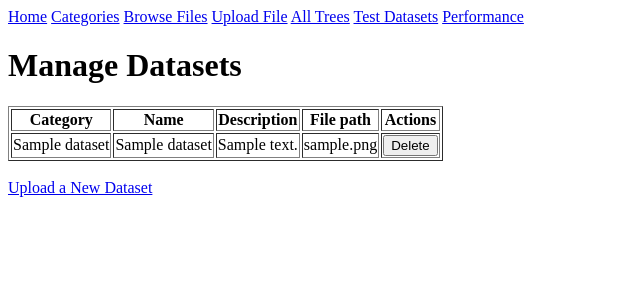
After one commit to mart-r/medcatmlflow, a Flask app: page /manage_datasets in a window 1280 px wide. The commit adds this page. Shown: the top 300 px of the page, without its empty margins (0-640 px from the left). Run offline with Flask 3, Linux system fonts and the light colour scheme; tables that the repository leaves empty hold one stand-in row (values such as "Sample post"); parts of the project's set-up code (start-up, migrations or seed data) failed here and were passed over.

Commit message:
CU-8692w9fzg: Add test datasets and performance pages

```diff
--- a/src/app/app.py
+++ b/src/app/app.py
@@ -11,6 +11,7 @@ from .main.utils import setup_logging
 # blueprints
 from .main.views import main_bp
 from .modelmanage.views import models_bp
+from .performance.views import perf_bp
 
 # setup logging for root logger
 logger = logging.getLogger()
@@ -27,6 +28,7 @@ try:
 
     app.register_blueprint(main_bp)
     app.register_blueprint(models_bp)
+    app.register_blueprint(perf_bp)
 except Exception as e:
     logger.error("Problem starting app", exc_info=e)
 
--- /dev/null
+++ b/src/app/performance/datasets.py
@@ -0,0 +1,64 @@
+from typing import Callable, Optional
+import os
+
+import logging
+
+from ..main.envs import STORAGE_PATH
+from ..main.models import db as flask_db, TestDataset
+
+DATASET_PATH = os.path.join(STORAGE_PATH, "test_datasets")
+
+logger = logging.getLogger(__name__)
+
+
+def get_test_datasets() -> list[tuple[str, str, str, str]]:
+    datasets: list[TestDataset] = TestDataset.query.all()
+    return [(ds.category_name, ds.name, ds.description, ds.file_path)
+            for ds in datasets]
+
+
+def _get_ds_file(ds_name: str) -> str:
+    return os.path.join(DATASET_PATH, ds_name)
+
+
+def upload_test_dataset(
+    file_saver: Callable[[str], None],
+    category_name: str,
+    ds_name: str,
+    ds_description: str,
+    overwrite: bool,
+) -> Optional[str]:
+    # Save the uploaded file to the desired location
+    file_path = _get_ds_file(ds_name)
+
+    if os.path.exists(file_path) and not overwrite:
+        return f"Dataset file already exists: {ds_name}"
+
+    # save on disk
+    file_saver(file_path)
+
+    # save info to databse
+    descr = TestDataset(name=ds_name, category_name=category_name,
+                        description=ds_description, file_path=file_path)
+
+    flask_db.session.add(descr)
+    flask_db.session.commit()
+
+
+def delete_test_dataset(ds_name: str):
+    found: Optional[TestDataset]
+    found = TestDataset.query.filter_by(name=ds_name).first()
+    if found:
+        flask_db.session.delete(found)
+        flask_db.session.commit()
+        logger.info("Removing test dataset: %s", found)
+    else:
+        logger.warning("Unable to delete test dataset: '%s' - not found",
+                       ds_name)
+    file_path = _get_ds_file(ds_name)
+    if os.path.exists(file_path):
+        logger.info("Removing '%s' from '%s'", ds_name, file_path)
+        os.remove(file_path)
+    else:
+        logger.warning("Unable to remove file '%s' - no such file",
+                       file_path)
--- /dev/null
+++ b/src/app/performance/views.py
@@ -0,0 +1,83 @@
+from flask import Blueprint, render_template, request
+from flask import redirect, url_for
+
+import os
+
+from ..modelmanage.mlflow_integration import (
+    get_all_experiment_names,
+    get_all_model_metadata,
+    get_model_from_id,
+)
+from ..medcat_linkage.medcat_integration import get_performance
+from .datasets import get_test_datasets, upload_test_dataset
+from .datasets import delete_test_dataset
+
+from ..main.envs import STORAGE_PATH
+
+
+perf_bp = Blueprint("performance", __name__)
+
+
+@perf_bp.route("/manage_datasets", methods=["GET", "POST"])
+def manage_datasets():
+    if request.method == "POST":
+        ds_to_delete = request.form["dataset_name_to_delete"]
+
+        # Remove the dataset given
+        delete_test_dataset(ds_to_delete)
+
+        # Redirect to refresh the page.
+        return redirect(url_for("performance.manage_datasets"))
+    return render_template(
+        "performance/manage_datasets.html", datasets=get_test_datasets()
+    )
+
+
+@perf_bp.route("/upload_dataset", methods=["GET", "POST"])
+def upload_dataset():
+    if request.method == "POST":
+        dataset_name = request.form.get("dataset_name")
+        dataset_description = request.form.get("dataset_description")
+        category = request.form.get("category")
+        overwrite = request.form.get("overwrite") == "1"
+        file = request.files["file"]
+        issues = upload_test_dataset(
+            file.save, category, dataset_name, dataset_description, overwrite
+        )
+        if issues:
+            return issues
+        return redirect("/manage_datasets")
+
+    return render_template("performance/upload_dataset.html",
+                           categories=get_all_experiment_names())
+
+
+@perf_bp.route("/show_performance", methods=["GET"])
+def show_performance():
+    available_models = [md.as_dict() for md in get_all_model_metadata()]
+    available_datasets = get_test_datasets()
+    available_categories = get_all_experiment_names()
+    return render_template(
+        "performance/show_performance.html",
+        available_models=available_models,
+        available_datasets=available_datasets,
+        available_categories=available_categories,
+    )
+
+
+@perf_bp.route("/calculate_performance", methods=["POST"])
+def calculate_performance():
+    selected_model_ids = request.form.getlist("selected_models")
+    selected_dataset_ids = request.form.getlist("selected_datasets")
+
+    models = [
+        (get_model_from_id(model_id), os.path.join(STORAGE_PATH, model_id))
+        for model_id in selected_model_ids
+    ]
+
+    performance_results = get_performance(models, selected_dataset_ids)
+
+    return render_template(
+        "performance/performance_result.html",
+        performance_results=performance_results
+    )
--- a/src/app/templates/base.html
+++ b/src/app/templates/base.html
@@ -11,6 +11,8 @@
         <a href="{{ url_for('modelmanage.browse_files') }}">Browse Files</a>
         <a href="{{ url_for('modelmanage.upload_file') }}">Upload File</a>
         <a href="{{ url_for('modelmanage.all_trees') }}">All Trees</a>
+        <a href="{{ url_for('performance.manage_datasets') }}">Test Datasets</a>
+        <a href="{{ url_for('performance.show_performance') }}">Performance</a>
         <!-- <a href="#">Link 1</a> -->
         <!-- Add more links here as needed -->
     </nav>
--- a/src/app/templates/main/landing.html
+++ b/src/app/templates/main/landing.html
@@ -10,5 +10,7 @@
     <li><a href="{{ url_for('modelmanage.browse_files') }}">Browse Files</a></li>
     <li><a href="{{ url_for('modelmanage.upload_file') }}">Upload File</a></li>
     <li><a href="{{ url_for('modelmanage.all_trees') }}">All Trees</a></li>
+    <li><a href="{{ url_for('performance.manage_datasets') }}">Test Datasets</a></li>
+    <li><a href="{{ url_for('performance.show_performance') }}">Performance</a></li>
 </ul>
 {% endblock %}
--- /dev/null
+++ b/src/app/templates/performance/manage_datasets.html
@@ -0,0 +1,36 @@
+{% extends "base.html" %}
+
+{% block title %}Manage Datasets{% endblock %}
+
+{% block content %}
+<h1>Manage Datasets</h1>
+{% if datasets %}
+    <table border="1">
+        <tr>
+            <th>Category</th>
+            <th>Name</th>
+            <th>Description</th>
+            <th>File path</th>
+            <th>Actions</th>
+        </tr>
+        {% for category, name, description, file_path in datasets %}
+        <tr>
+            <td>{{ category }}</td>
+            <td>{{ name }}</td>
+            <td>{{ description }}</td>
+            <td>{{ file_path }}</td>
+            <td>
+                <form method="post" onsubmit="return confirm('Are you sure you want to delete this dataset?');">
+                    <input type="hidden" name="dataset_name_to_delete" value="{{ name }}">
+                    <input type="submit" value="Delete">
+                </form>
+            </td>
+        </tr>
+        {% endfor %}
+    </table>
+{% else %}
+    <p>No datasets found.</p>
+{% endif %}
+<br>
+<a href="/upload_dataset">Upload a New Dataset</a>
+{% endblock %}
```
Also changed, not shown: src/app/templates/performance/performance_result.html (added, +15 -0 lines), src/app/templates/performance/show_performance.html (added, +60 -0 lines), src/app/templates/performance/upload_dataset.html (added, +28 -0 lines), src/app/performance/__init__.py (added), 1 other file.
